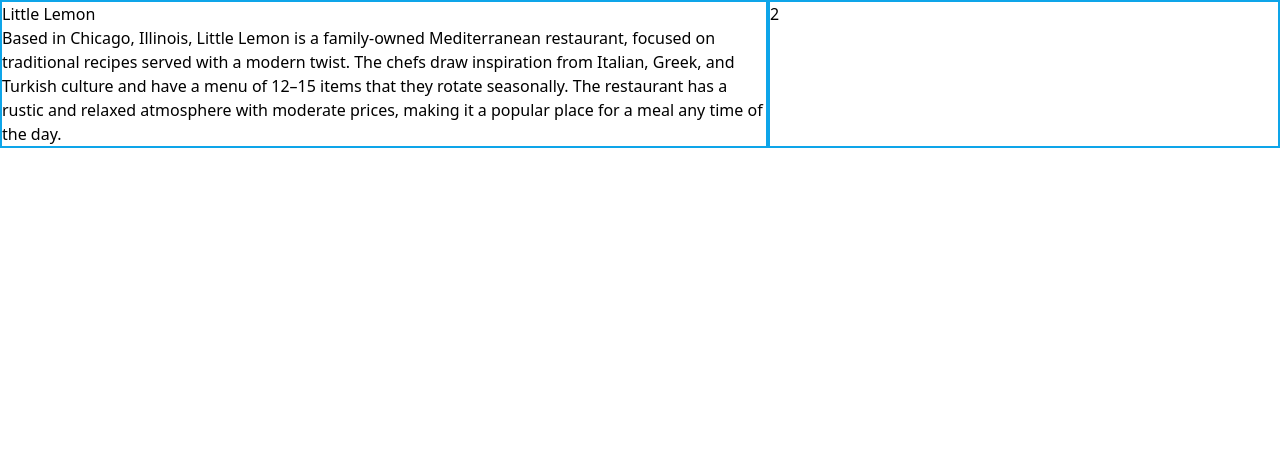
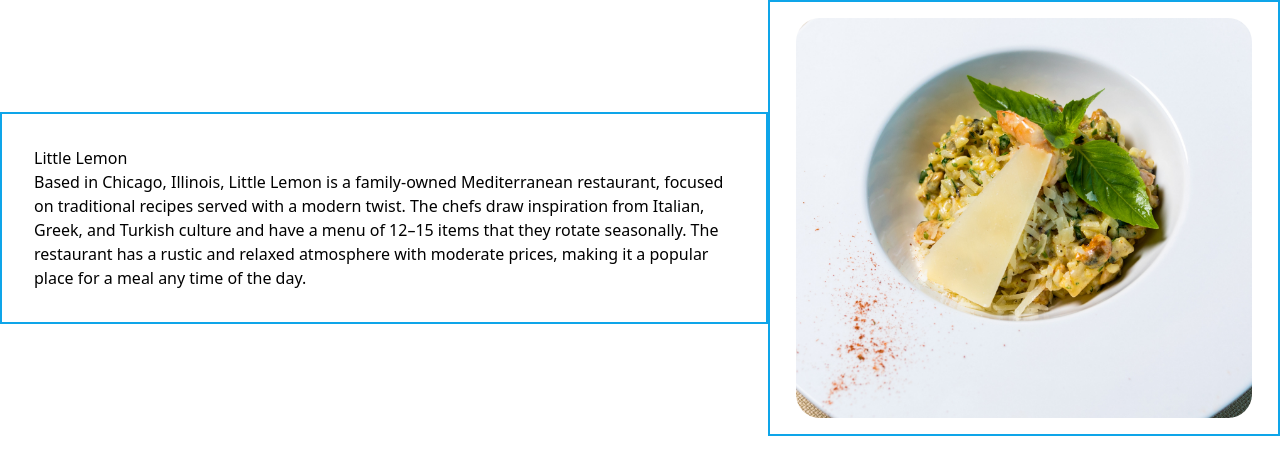
Before and after one commit to kingkwongsta/coursera-capstone-little-lemon, a React (Create React App) app: page / in a window 1280 px wide. Shown: the top 474 px of the page. Built offline with nearby package versions, Linux system fonts and the light colour scheme.

Commit message:
add content and styling to hero

```diff
--- a/src/pages/hero.jsx
+++ b/src/pages/hero.jsx
@@ -1,9 +1,10 @@
 import React from "react";
+import HeroImage from "./../images/hero.jpg";
 
 function Hero() {
   return (
-    <div className="flex flex-row">
-      <div className="w-3/5 border-solid border-2 border-sky-500">
+    <div className="flex flex-row items-center">
+      <div className="w-3/5 border-solid border-2 border-sky-500 justify-center p-8">
         <h2>Little Lemon</h2>
         <p>
           Based in Chicago, Illinois, Little Lemon is a family-owned
@@ -15,7 +16,13 @@
           day.
         </p>
       </div>
-      <div className="w-2/5 border-solid border-2 border-sky-500">2</div>
+      <div className="w-2/5 border-solid border-2 border-sky-500 flex justify-center p-4">
+        <img
+          className="max-h-[400px] rounded-3xl"
+          src={HeroImage}
+          alt="hero-food"
+        />
+      </div>
     </div>
   );
 }
```
Also changed, not shown: src/images/hero.jpg (renamed from public/images/hero.jpg).
